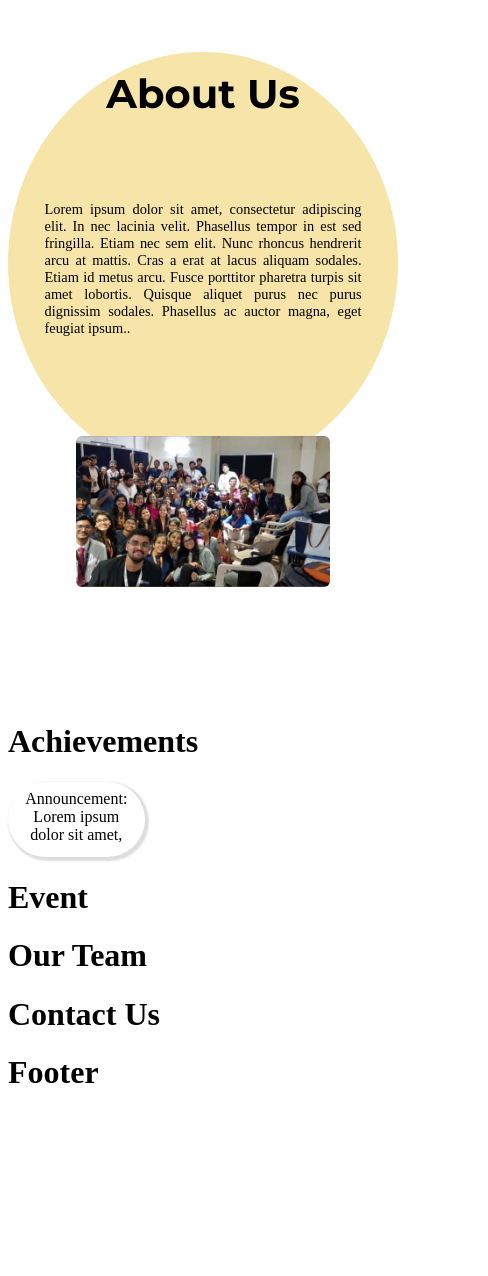
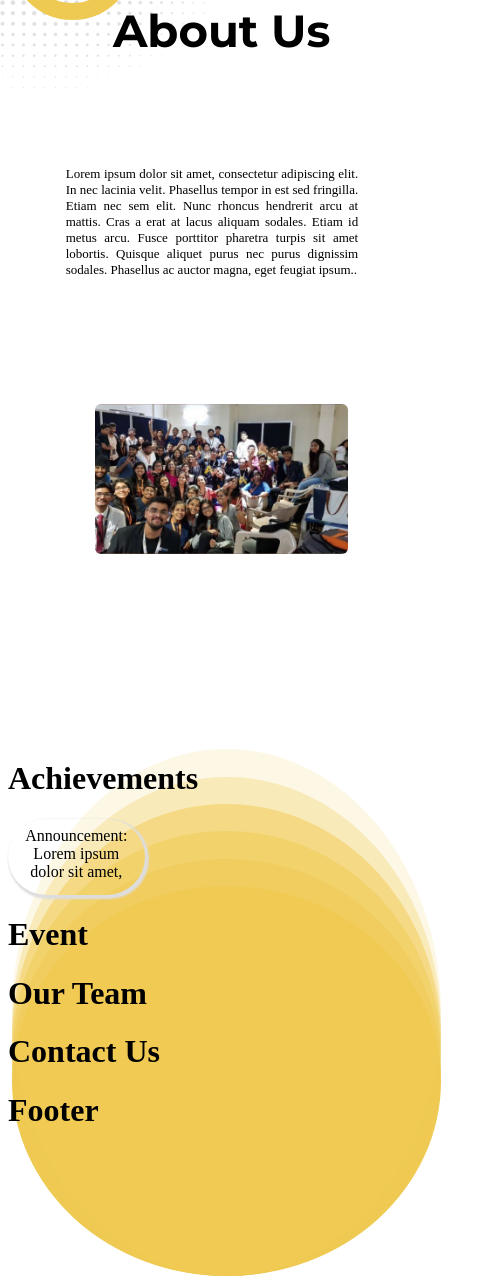
Before and after one commit to IEEECS-VIT/chapter-website-2021, a Gatsby site: page / in a window 390 px wide. Shown: the part 370-1646 px from the top of the page, 488 px wide, since content can reach past the window. Before the commit the page ends 1483 px from the top, so only its background shows below. Built offline with nearby package versions, Linux system fonts and the light colour scheme; Gatsby itself is replaced by a stand-in of ours.

Commit message:
closes #2

```diff
--- a/src/sections/about-us/aboutusstyle.module.css
+++ b/src/sections/about-us/aboutusstyle.module.css
@@ -53,7 +53,7 @@ box-sizing: border-box;
     border-radius: 50%;
     background-color: #efca53;
     position:absolute;
-    width:50vw;
+    width:100vh;
     height:100vh;
     z-index: -1;
 
@@ -64,7 +64,7 @@ box-sizing: border-box;
     border-radius: 50%;
     background-color: rgb(239, 202, 83,0.5);
     position:absolute;
-    width:50vw;
+    width:105vh;
     height:100vh;
     z-index: -1;
 }
@@ -74,7 +74,7 @@ box-sizing: border-box;
     border-radius: 50%;
     background-color: rgb(239, 202, 83,0.5);
     position:absolute;
-    width:50vw;
+    width:110vh;
     height:100vh;
     z-index: -1;
 }
@@ -84,7 +84,7 @@ box-sizing: border-box;
     border-radius: 50%;
     background-color: rgb(239, 202, 83,0.5);
     position:absolute;
-    width:50vw;
+    width:115vh;
     height:100vh;
     z-index: -1;
 }
@@ -94,7 +94,7 @@ box-sizing: border-box;
     border-radius: 50%;
     background-color: rgb(239, 202, 83,0.3);
     position:absolute;
-    width:50vw;
+    width:120vh;
     height:100vh;
     z-index: -1;
 }
@@ -104,7 +104,7 @@ box-sizing: border-box;
     border-radius: 50%;
     background-color: rgb(239, 202, 83,0.15);
     position:absolute;
-    width:50vw;
+    width:125vh;
     height:100vh;
     z-index: -1;
 }
@@ -119,23 +119,30 @@ box-sizing: border-box;
     bottom: 0;
 }
 @media screen and (max-width: 768px) {
+    .about
+    { z-index:-5;
+
+    padding: 5%;
+    text-align: center;
+}
     .aboutus {
         grid-row: 1;
         position:relative;
       grid-column: span 12;
-      margin-top:25vh;
-      margin-left: auto;
-      margin-right: auto;
-      font-size: 40px;
+      margin-top:15vh;
+     margin-right: 10vw;
+     margin-left: 10vw;
+      font-size: 45px;
     }
     .text {
         grid-row:2;
       grid-column: span 12;
       text-align: justify;
-      margin-left: auto;
-      margin-right: auto;
+      max-width: 75vw;
+      font-size: 13px;
+      margin-right: 10vw;
+     margin-left: 10vw;
 
-      font-size: 90%;
     }
     .clubimg{
         grid-row:3;
@@ -147,30 +154,54 @@ box-sizing: border-box;
 
     }
     .circle1{
-        visibility: hidden;
+        position: absolute;
+        width: 110vw;
+        height:100vw;
+        bottom:-95% ;
+        left: 3%;
     }
     .circle2{
-        visibility: hidden;
+        position: absolute;
+        width: 110vw;
+        height:107vw;
+        bottom:-95% ;
+        left: 3%;
     }
     .circle3{
-        visibility: hidden;
+        position: absolute;
+        width: 110vw;
+        height:114vw;
+        bottom:-95% ;
+        left: 3%;
     }
     .circle4{
-        visibility: hidden;
+        position: absolute;
+        width: 110vw;
+        height:121vw;
+        bottom:-95% ;
+        left: 3%;
     }
     .circle5{
-        visibility: hidden;
+        position: absolute;
+        width: 110vw;
+        height:128vw;
+        bottom:-95% ;
+        left: 3%;
     }
     .circle6{
-        visibility: hidden;
+        position: absolute;
+        width: 110vw;
+        height:135vw;
+        bottom:-95% ;
+        left: 3%;
     }
     .dot{
-        visibility: hidden;
+
     }
     .hollowcircle{
-        visibility: hidden;
+
     }
     .mcircle1{
-        display: block;
+
     }
   }
```
